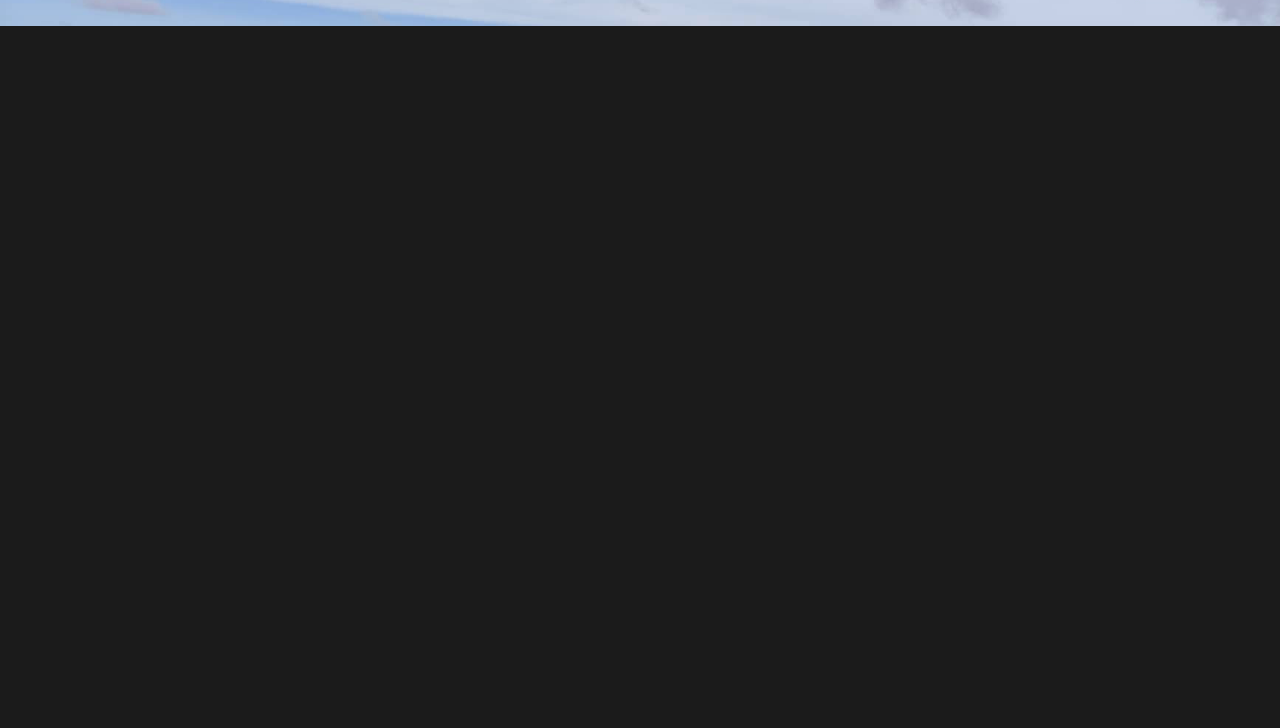
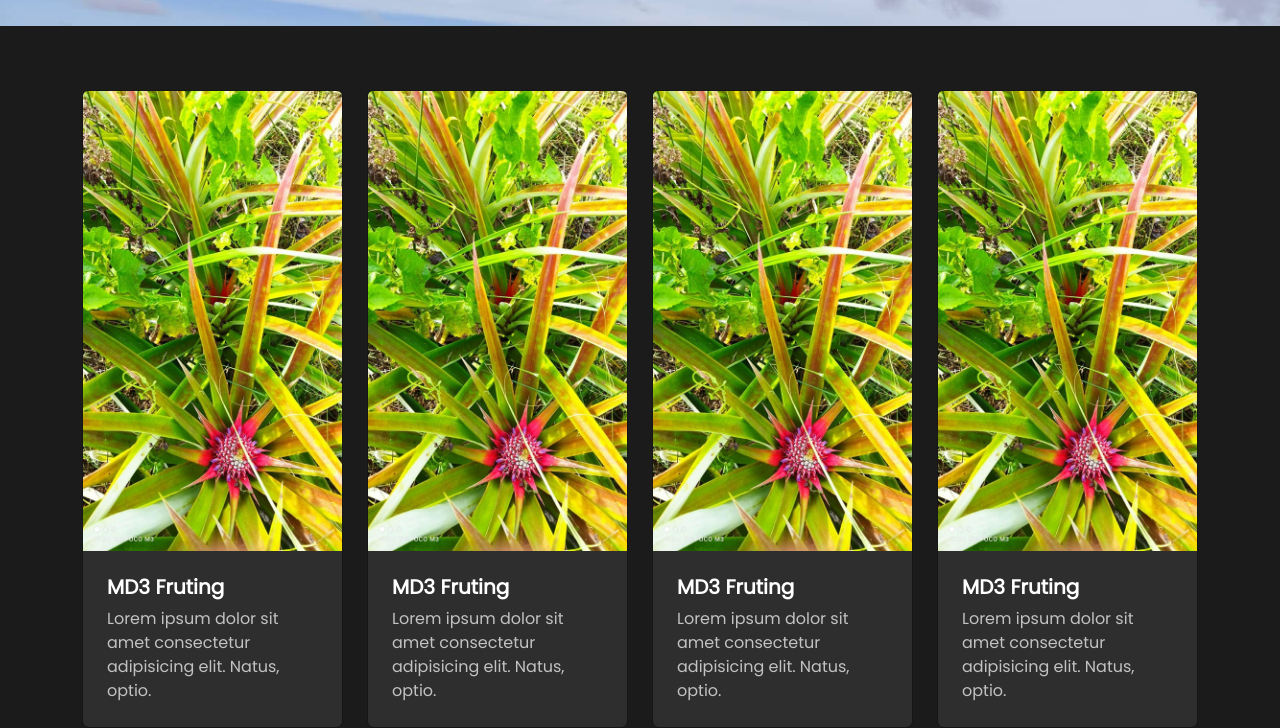
Before and after one commit to markokratos0918/MiniOne, a website built with Parcel: page src/index.html in a window 1280 px wide. Shown: the part 282-1010 px from the top of the page. Before the commit the page ends 800 px from the top, so only its background shows below. Built offline with nearby package versions, Linux system fonts and the light colour scheme.

Commit message:
Updating card section

```diff
--- a/src/index.html
+++ b/src/index.html
@@ -54,5 +54,59 @@
             <p class="subhead fs-4 mb-0 text-black-50">See the Difference</p>
         </div>
     </div>
+
+    <!--card section-->
+    <div class="container pt-3">
+        <div class="row mt-5">
+            <div class="col-sm">
+                <div class="card">
+                    <img src="../src/asset/fruiting.jpg" class="card-img-top" alt="Fruiting">
+                    <div class="card-body p-4 rounded-bottom">
+                        <h5 class="card-title fw-bold">MD3 Fruting</h5>
+                        <p class="card-text">Lorem ipsum dolor sit amet consectetur adipisicing elit. Natus, optio.</p>
+
+                    </div>
+
+                </div>
+
+            </div>
+            <div class="col-sm">
+                <div class="card">
+                    <img src="../src/asset/fruiting.jpg" class="card-img-top" alt="Fruiting">
+                    <div class="card-body p-4 rounded-bottom">
+                        <h5 class="card-title fw-bold">MD3 Fruting</h5>
+                        <p class="card-text">Lorem ipsum dolor sit amet consectetur adipisicing elit. Natus, optio.</p>
+
+                    </div>
+
+                </div>
+
+            </div>
+            <div class="col-sm">
+                <div class="card">
+                    <img src="../src/asset/fruiting.jpg" class="card-img-top" alt="Fruiting">
+                    <div class="card-body p-4 rounded-bottom">
+                        <h5 class="card-title fw-bold">MD3 Fruting</h5>
+                        <p class="card-text">Lorem ipsum dolor sit amet consectetur adipisicing elit. Natus, optio.</p>
+
+                    </div>
+
+                </div>
+
+            </div><div class="col-sm">
+                <div class="card">
+                    <img src="../src/asset/fruiting.jpg" class="card-img-top" alt="Fruiting">
+                    <div class="card-body p-4 rounded-bottom">
+                        <h5 class="card-title fw-bold">MD3 Fruting</h5>
+                        <p class="card-text">Lorem ipsum dolor sit amet consectetur adipisicing elit. Natus, optio.</p>
+
+                    </div>
+
+                </div>
+
+            </div>
+
+        </div>
+    </div>
   </body>
 </html>
--- a/src/scss/custom.scss
+++ b/src/scss/custom.scss
@@ -19,8 +19,16 @@ $font-family-sans-serif: 'Poppins', sans-serif;
 .custombg {
     background: black url('../asset/background.jpg');
     background-size: cover;
-    display: inline-block;
-    margin-block: 300px;
+}
 
+.card {
+    background: none;
+}
 
+.card-body {
+   background: #2e2e2e;
 }
+
+.card-body p {
+    color: #c2c2c2;
+ }
```
Also changed, not shown: dist/fruiting.e93b7788.jpg (added), dist/index.html, src/asset/agar.jpg (added), src/asset/fruiting.jpg (added), 2 other files.
